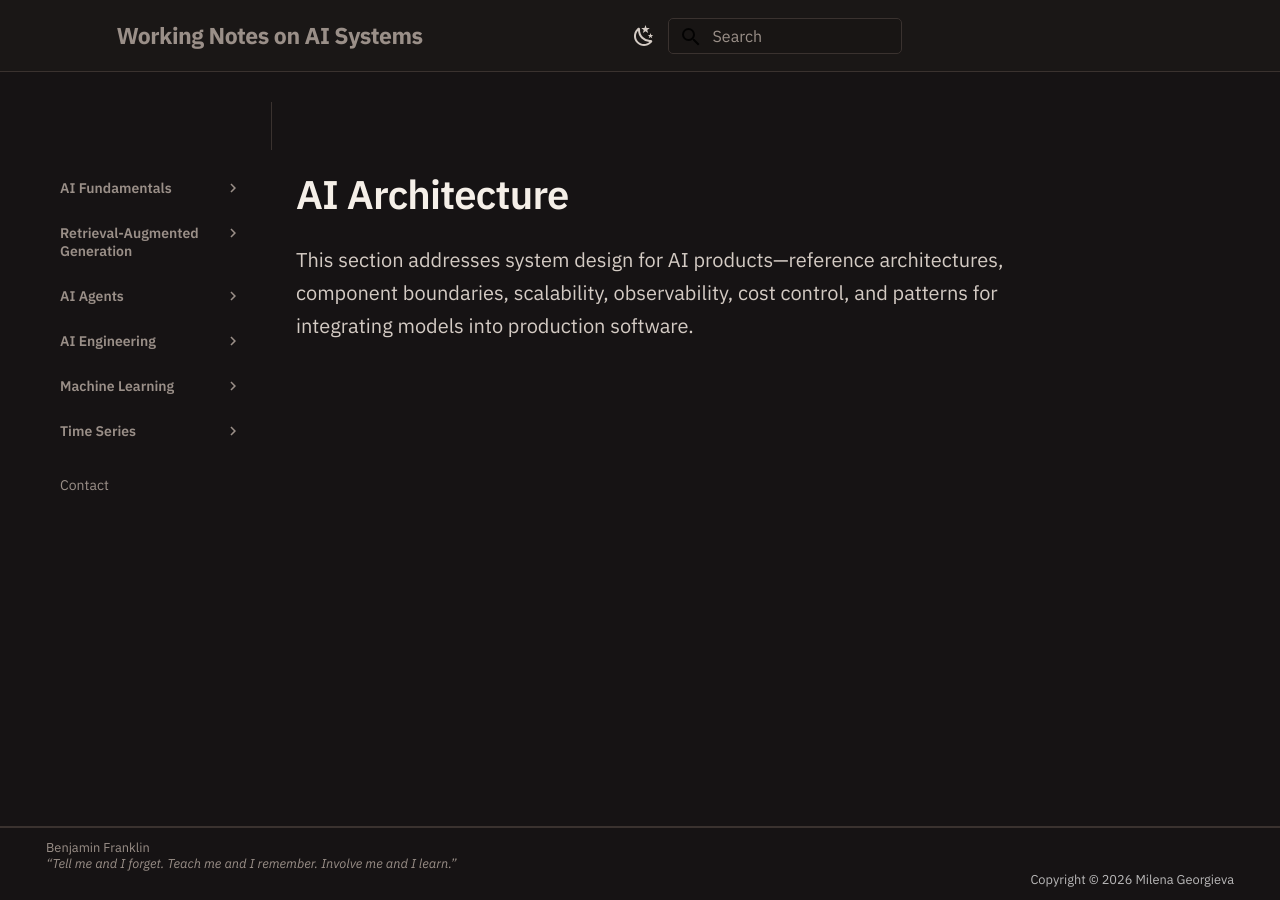
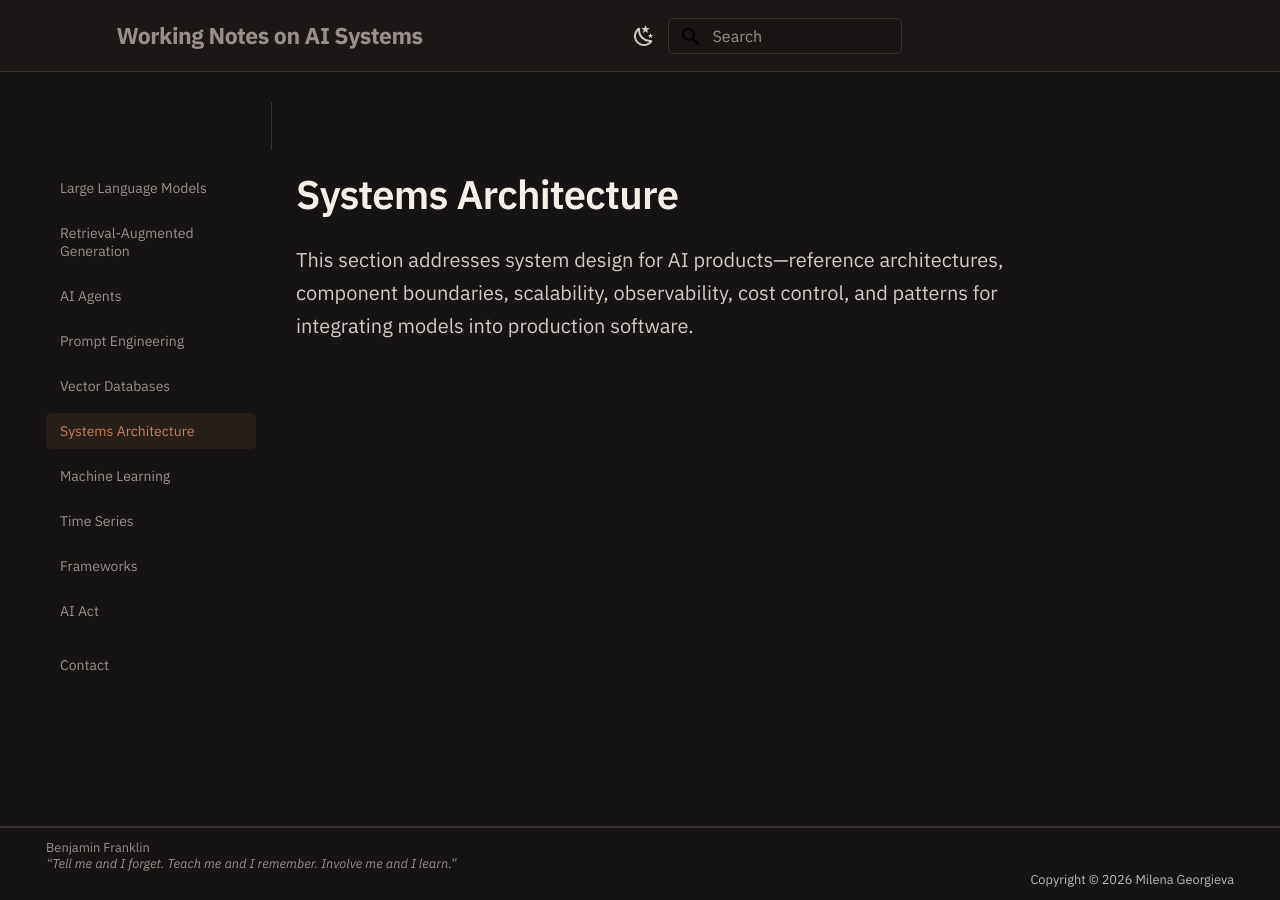
Before and after one commit to mimitheone/milenageorgieva.tech, an MkDocs documentation site: the page built from docs/ai-architecture/index.md, in a window 1280 px wide. Built offline with MkDocs 1.6.1 and Material for MkDocs 9.7.7, drawn with Linux system fonts in a browser that asks for light colours; comment, search, counter and statistics services are not loaded.

Commit message:
Fix navigation to existing pages, refine homepage copy, and style scrollbars gold.

```diff
--- a/docs/ai-architecture/index.md
+++ b/docs/ai-architecture/index.md
@@ -1,3 +1,3 @@
-# AI Architecture
+# Systems Architecture
 
 This section addresses system design for AI products—reference architectures, component boundaries, scalability, observability, cost control, and patterns for integrating models into production software.
--- a/docs/stylesheets/extra.css
+++ b/docs/stylesheets/extra.css
@@ -25,6 +25,9 @@
 
        --accent: #c67d5a;
        --accent-hover: #d99575;
+
+       --scroll-thumb: #d4a078;
+       --scroll-thumb-hover: #e4b48a;
 
        --radius: 5px;
    }
@@ -763,6 +766,85 @@
 }
 
 /* ==========================================================
+   SCROLLBAR & MATERIAL ACCENT OVERRIDES
+   ========================================================== */
+
+body,
+:root,
+[data-md-color-scheme="default"],
+[data-md-color-scheme="slate"],
+[data-md-color-accent="amber"],
+[data-md-color-accent="brown"] {
+    --md-accent-fg-color: #d4a078;
+    --md-accent-fg-color--transparent: #d4a0781a;
+    --md-typeset-a-color: #c67d5a;
+}
+
+* {
+    scrollbar-width: thin;
+    scrollbar-color: var(--scroll-thumb) var(--bg);
+}
+
+::-webkit-scrollbar {
+    width: 10px;
+    height: 10px;
+}
+
+::-webkit-scrollbar-track {
+    background: var(--bg);
+}
+
+::-webkit-scrollbar-thumb {
+    background: var(--scroll-thumb);
+    border-radius: 999px;
+    border: 2px solid var(--bg);
+}
+
+::-webkit-scrollbar-thumb:hover {
+    background: var(--scroll-thumb-hover);
+}
+
+::-webkit-scrollbar-corner {
+    background: var(--bg);
+}
+
+/* Material sidebar scrollbar (uses --md-accent-fg-color on hover) */
+.md-sidebar__scrollwrap {
+    scrollbar-color: var(--scroll-thumb) transparent !important;
+}
+
+.md-sidebar__scrollwrap:hover,
+.md-sidebar__scrollwrap:focus-within {
+    scrollbar-color: var(--scroll-thumb) transparent !important;
+}
+
+.md-sidebar__scrollwrap::-webkit-scrollbar {
+    width: 0.2rem;
+    height: 0.2rem;
+}
+
+.md-sidebar__scrollwrap::-webkit-scrollbar-thumb {
+    background-color: #d4a078 !important;
+}
+
+.md-sidebar__scrollwrap:hover::-webkit-scrollbar-thumb,
+.md-sidebar__scrollwrap:focus-within::-webkit-scrollbar-thumb {
+    background-color: #d4a078 !important;
+}
+
+.md-sidebar__scrollwrap:hover::-webkit-scrollbar-thumb:hover,
+.md-sidebar__scrollwrap:focus-within::-webkit-scrollbar-thumb:hover {
+    background-color: #e4b48a !important;
+}
+
+.md-nav--primary .md-nav__item--active > .md-nav__link,
+.md-nav--primary .md-nav__link--active,
+.md-nav--primary .md-nav__link:focus,
+.md-nav--primary .md-nav__item--active > .md-nav__link:hover {
+    color: var(--accent) !important;
+}
+
+/* ==========================================================
    IMAGES
    ========================================================== */
 
@@ -890,17 +972,17 @@
     display: none !important;
 }
 
-/* Hide redundant top-level "Handbook" active link in sidebar (blue pill) */
+/* Hide redundant top-level "Notes" active link in sidebar (blue pill) */
 .md-nav--primary > .md-nav__list > .md-nav__item:first-child .md-nav__container > a.md-nav__link {
     display: none !important;
 }
 
-/* Hide redundant "Handbook" sticky sidebar title */
+/* Hide redundant "Notes" sticky sidebar title */
 .md-nav--primary nav[data-md-level="1"] > label.md-nav__title {
     display: none !important;
 }
 
-/* Handbook topic sections: collapsible headers with chevron */
+/* Notes topic sections: collapsible headers with chevron */
 .md-nav--primary nav[data-md-level="1"] > .md-nav__list > .md-nav__item--nested > label.md-nav__link {
     font-weight: 600;
     color: var(--muted);
--- a/mkdocs.yml
+++ b/mkdocs.yml
@@ -1,5 +1,5 @@
 site_name: Working Notes on AI Systems
-site_description: Systems architecture and AI engineering notes — built as I go.
+site_description: Systems architecture and AI engineering notes — from production work.
 site_url: https://milenageorgieva.tech
 
 copyright: Copyright &copy; 2026 <a href="https://milenageorgieva.tech">Milena Georgieva</a>
@@ -21,14 +21,14 @@ theme:
   palette:
     - scheme: default
       primary: white
-      accent: brown
+      accent: amber
       toggle:
         icon: material/weather-night
         name: Switch to dark mode
 
     - scheme: slate
       primary: black
-      accent: brown
+      accent: amber
       toggle:
         icon: material/weather-sunny
         name: Switch to light mode
@@ -85,49 +85,17 @@ extra_javascript:
   - javascripts/nav-accordion.js
 
 nav:
-  - Handbook:
+  - Notes:
       - Introduction: index.md
-
-      - AI Fundamentals:
-          - What is AI?: handbook/fundamentals/what-is-ai.md
-          - What is an LLM?: handbook/fundamentals/what-is-an-llm.md
-          - Tokens: handbook/fundamentals/tokens.md
-          - Context Window: handbook/fundamentals/context-window.md
-          - Embeddings: handbook/fundamentals/embeddings.md
-
-      - Retrieval-Augmented Generation:
-          - Overview: handbook/rag/index.md
-          - Chunking: handbook/rag/chunking.md
-          - Retrieval: handbook/rag/retrieval.md
-          - Re-ranking: handbook/rag/reranking.md
-          - Vector Databases: handbook/rag/vector-databases.md
-
-      - AI Agents:
-          - Overview: handbook/agents/index.md
-          - Architecture: handbook/agents/architecture.md
-          - Memory: handbook/agents/memory.md
-          - Planning: handbook/agents/planning.md
-          - Tools: handbook/agents/tools.md
-          - Multi-Agent Systems: handbook/agents/multi-agent.md
-
-      - AI Engineering:
-          - Prompt Engineering: handbook/engineering/prompts.md
-          - Evaluation: handbook/engineering/evaluation.md
-          - Guardrails: handbook/engineering/guardrails.md
-          - Observability: handbook/engineering/observability.md
-          - AI Security: handbook/engineering/security.md
-
-      - Machine Learning:
-          - Overview: handbook/ml/index.md
-          - Supervised Learning: handbook/ml/supervised.md
-          - Unsupervised Learning: handbook/ml/unsupervised.md
-          - Feature Engineering: handbook/ml/features.md
-          - Model Evaluation: handbook/ml/evaluation.md
-
-      - Time Series:
-          - Overview: handbook/time-series/index.md
-          - ARIMA: handbook/time-series/arima.md
-          - Prophet: handbook/time-series/prophet.md
-          - Darts: handbook/time-series/darts.md
+      - Large Language Models: llm/index.md
+      - Retrieval-Augmented Generation: rag/index.md
+      - AI Agents: agents/index.md
+      - Prompt Engineering: prompt-engineering/index.md
+      - Vector Databases: vector-databases/index.md
+      - Systems Architecture: ai-architecture/index.md
+      - Machine Learning: machine-learning/index.md
+      - Time Series: time-series/index.md
+      - Frameworks: frameworks/index.md
+      - AI Act: ai-act/index.md
 
   - Contact: contact.md
--- a/overrides/partials/header.html
+++ b/overrides/partials/header.html
@@ -16,7 +16,7 @@
 
     <nav>
       {% for nav_item in nav %}
-        {% if nav_item.title != "Handbook" and nav_item.title != "Contact" %}
+        {% if nav_item.title != "Notes" and nav_item.title != "Contact" %}
           {% if nav_item.children %}
             <a href="{{ nav_item.children[0].url | url }}">{{ nav_item.title }}</a>
           {% else %}
```
Also changed, not shown: docs/index.md (+4 -2 lines).
